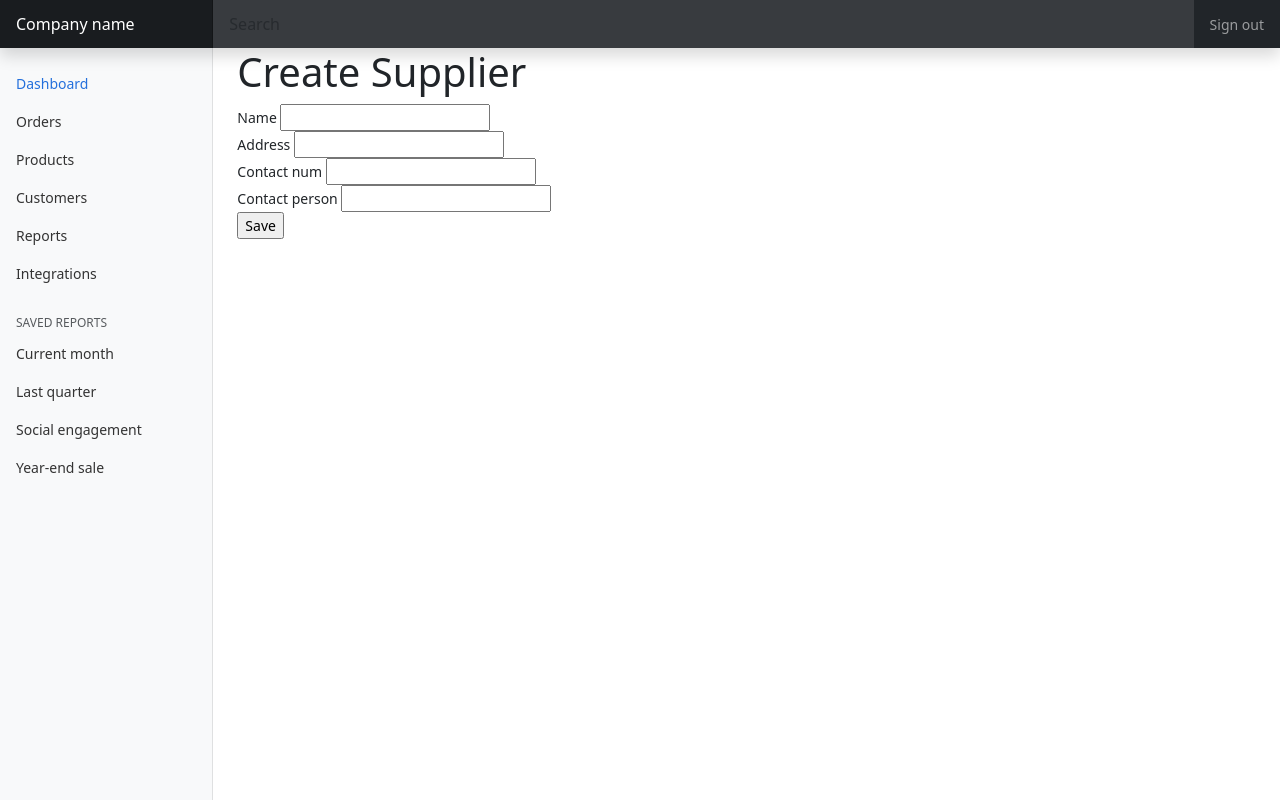
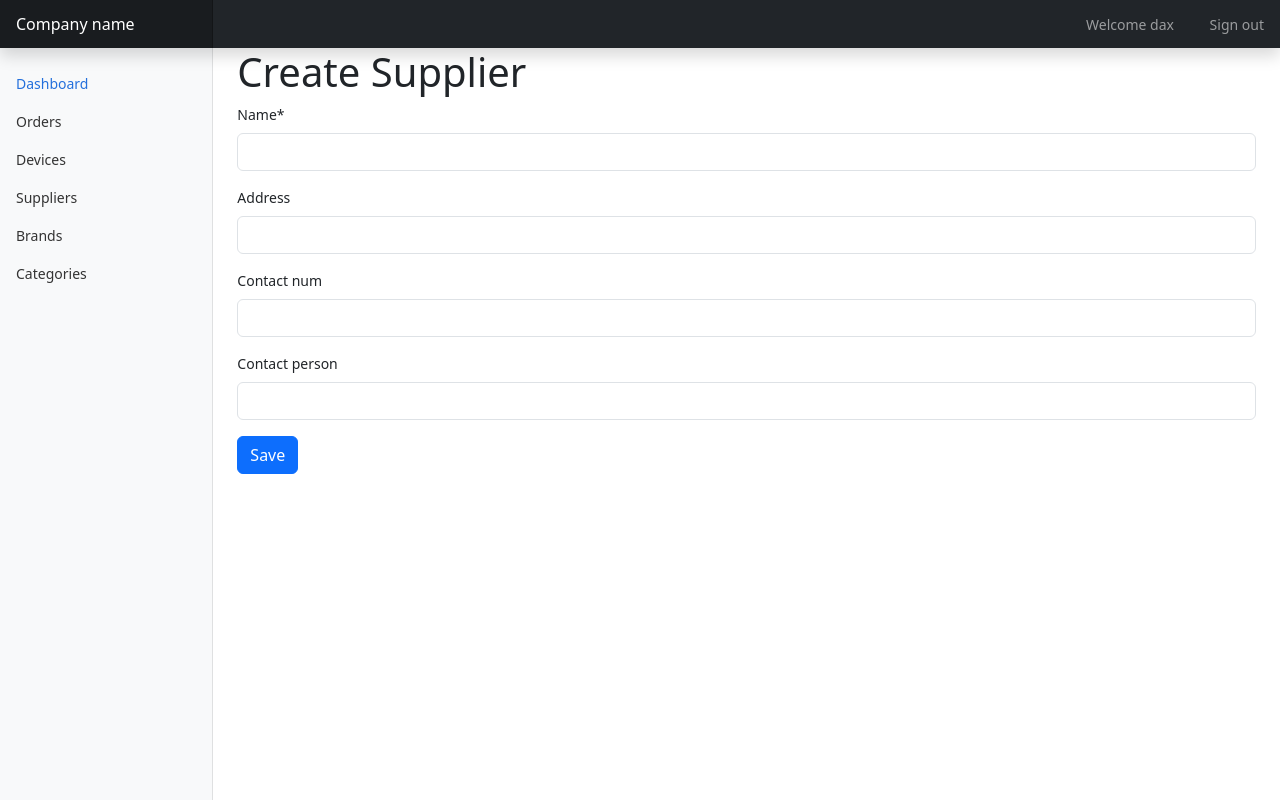
Before and after one commit to dax1216/inventory-py, a Django app: page /suppliers/create in a window 1280 px wide. Run offline with Django 4.2, Linux system fonts and the light colour scheme; a user stored in the database is signed in; some libraries are stand-ins or nearby versions.

Commit message:
Styling templates

```diff
--- a/inventory/static/inventory/style.css
+++ b/inventory/static/inventory/style.css
@@ -23,6 +23,13 @@ body {
   z-index: 100; /* Behind the navbar */
   padding: 48px 0 0; /* Height of navbar */
   box-shadow: inset -1px 0 0 rgba(0, 0, 0, .1);
+}
+.navbar .nav-item {
+  color: #fff;
+}
+
+.navbar .nav-item .nav-link {
+  display: inline-block;
 }
 
 @media (max-width: 767.98px) {
--- a/inventory/templates/inventory/supplier_form.html
+++ b/inventory/templates/inventory/supplier_form.html
@@ -1,17 +1,14 @@
 {% extends 'main.html' %}
-
+{% load crispy_forms_tags %}
 {% block content %}
-<h1>{{ title }}</h1>
+<h1 class="h1">{{ title }}</h1>
 {% include './form_messages.html' %}
-<form action="" method="POST">
-    {% csrf_token %}
-    {% for field in form %}
-    <div>
-        {{ field.label }}
-        {{ field }}
-    </div>
-    {% endfor %}
-    <input type="submit" value="Save" />
-</form>
+<div class="w-200">
+    <form action="" method="POST">
+        {% csrf_token %}
+        {{ form|crispy }}
+        <input type="submit" class="btn btn-primary" value="Save" />
+    </form>
+</div>
 
 {% endblock content %}
--- a/inventory/templates/inventory/user/reset_password.html
+++ b/inventory/templates/inventory/user/reset_password.html
@@ -1,4 +1,4 @@
-{% extends 'main.html' %}
+{% extends 'default.html' %}
 
 {% block content %}
 
--- a/inventory/templates/inventory/user/reset_password_complete.html
+++ b/inventory/templates/inventory/user/reset_password_complete.html
@@ -1,4 +1,4 @@
-{% extends "main.html" %}
+{% extends "default.html" %}
 
 {% block content %}
 
--- a/inventory/templates/inventory/user/reset_password_confirm.html
+++ b/inventory/templates/inventory/user/reset_password_confirm.html
@@ -1,4 +1,4 @@
-{% extends 'main.html' %}
+{% extends 'default.html' %}
 
 {% block content %}
 
--- a/inventory/templates/inventory/user/reset_password_done.html
+++ b/inventory/templates/inventory/user/reset_password_done.html
@@ -1,4 +1,4 @@
-{% extends 'main.html' %}
+{% extends 'default.html' %}
 
 {% block content %}
 
--- a/itdept/settings.py
+++ b/itdept/settings.py
@@ -38,8 +38,14 @@ INSTALLED_APPS = [
     'django.contrib.messages',
     'django.contrib.staticfiles',
 
+    'crispy_forms',
+    'crispy_bootstrap5',
     'inventory'
 ]
+
+CRISPY_ALLOWED_TEMPLATE_PACKS = "bootstrap5"
+
+CRISPY_TEMPLATE_PACK = "bootstrap5"
 
 MIDDLEWARE = [
     'django.middleware.security.SecurityMiddleware',
--- a/templates/navmenu.html
+++ b/templates/navmenu.html
@@ -2,74 +2,43 @@
       <div class="position-sticky pt-3 sidebar-sticky">
         <ul class="nav flex-column">
           <li class="nav-item">
-            <a class="nav-link active" aria-current="page" href="#">
+            <a class="nav-link active" aria-current="page" href="{% url 'home' %}">
               <span data-feather="home" class="align-text-bottom"></span>
               Dashboard
             </a>
           </li>
           <li class="nav-item">
-            <a class="nav-link" href="#">
+            <a class="nav-link" href="{% url 'supplier_list' %}">
               <span data-feather="file" class="align-text-bottom"></span>
               Orders
             </a>
           </li>
           <li class="nav-item">
-            <a class="nav-link" href="#">
+            <a class="nav-link" href="{% url 'supplier_list' %}">
               <span data-feather="shopping-cart" class="align-text-bottom"></span>
-              Products
+              Devices
             </a>
           </li>
           <li class="nav-item">
-            <a class="nav-link" href="#">
+            <a class="nav-link" href="{% url 'supplier_list' %}">
               <span data-feather="users" class="align-text-bottom"></span>
-              Customers
+              Suppliers
             </a>
           </li>
           <li class="nav-item">
-            <a class="nav-link" href="#">
+            <a class="nav-link" href="{% url 'supplier_list' %}">
               <span data-feather="bar-chart-2" class="align-text-bottom"></span>
-              Reports
+              Brands
             </a>
           </li>
           <li class="nav-item">
-            <a class="nav-link" href="#">
+            <a class="nav-link" href="{% url 'supplier_list' %}">
               <span data-feather="layers" class="align-text-bottom"></span>
-              Integrations
+              Categories
             </a>
           </li>
         </ul>
 
-        <h6 class="sidebar-heading d-flex justify-content-between align-items-center px-3 mt-4 mb-1 text-body-secondary text-uppercase">
-          <span>Saved reports</span>
-          <a class="link-secondary" href="#" aria-label="Add a new report">
-            <span data-feather="plus-circle" class="align-text-bottom"></span>
-          </a>
-        </h6>
-        <ul class="nav flex-column mb-2">
-          <li class="nav-item">
-            <a class="nav-link" href="#">
-              <span data-feather="file-text" class="align-text-bottom"></span>
-              Current month
-            </a>
-          </li>
-          <li class="nav-item">
-            <a class="nav-link" href="#">
-              <span data-feather="file-text" class="align-text-bottom"></span>
-              Last quarter
-            </a>
-          </li>
-          <li class="nav-item">
-            <a class="nav-link" href="#">
-              <span data-feather="file-text" class="align-text-bottom"></span>
-              Social engagement
-            </a>
-          </li>
-          <li class="nav-item">
-            <a class="nav-link" href="#">
-              <span data-feather="file-text" class="align-text-bottom"></span>
-              Year-end sale
-            </a>
-          </li>
-        </ul>
+
       </div>
     </nav>
--- a/templates/top.html
+++ b/templates/top.html
@@ -3,10 +3,11 @@
   <button class="navbar-toggler position-absolute d-md-none collapsed" type="button" data-bs-toggle="collapse" data-bs-target="#sidebarMenu" aria-controls="sidebarMenu" aria-expanded="false" aria-label="Toggle navigation">
     <span class="navbar-toggler-icon"></span>
   </button>
-  <input class="form-control form-control-dark w-100 rounded-0 border-0" type="text" placeholder="Search" aria-label="Search">
+
   <div class="navbar-nav">
     <div class="nav-item text-nowrap">
-      <a class="nav-link px-3" href="#">Sign out</a>
+      <a href="#" class="nav-link px-3">Welcome {{ request.user.username }}</a>
+      <a class="nav-link px-3" href="{% url 'logout' %}">Sign out</a>
     </div>
   </div>
 </header>
```
Also changed, not shown: inventory/templates/inventory/order/order_form.html (+2 -10 lines), inventory/templates/inventory/user/login.html (+4 -4 lines), templates/default.html (added, +42 -0 lines), db.sqlite3.
